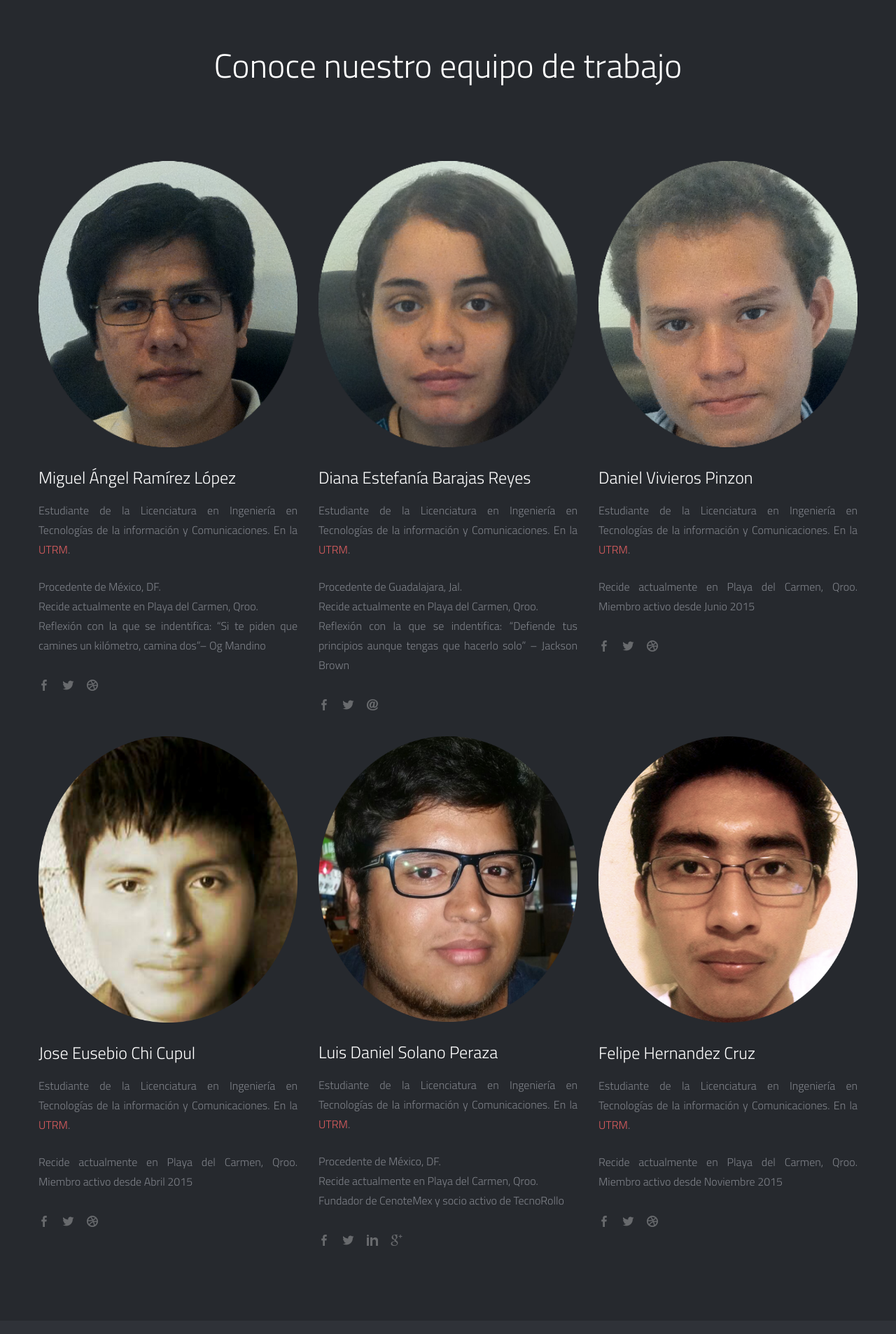
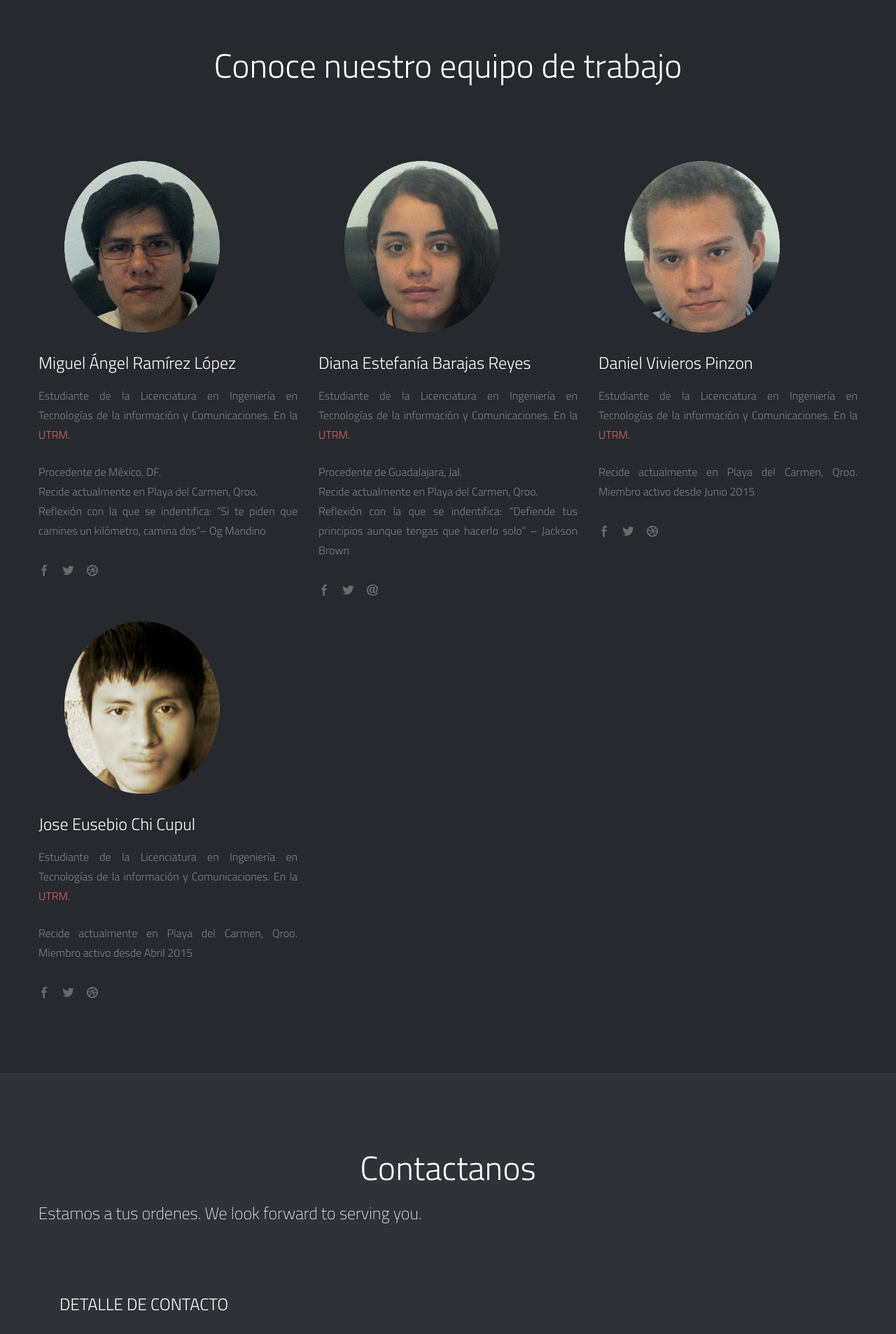
Before and after one commit to mikeangeloo/TecnoRollo, a PHP site: page / in a window 1280 px wide. Shown: the part 3360-5266 px from the top of the page at 70% size. Run offline with PHP 8.4, Linux system fonts and the light colour scheme; some libraries are stand-ins or nearby versions.

Commit message:
Nueva version

```diff
--- a/_include/css/main.css
+++ b/_include/css/main.css
@@ -34,6 +34,17 @@ body{
 
 
 a{
+	color:#DE5E60;
+	text-decoration: none;
+	cursor: pointer;
+
+	-webkit-transition: color 0.1s linear 0s;
+	   -moz-transition: color 0.1s linear 0s;
+		 -o-transition: color 0.1s linear 0s;
+		    transition: color 0.1s linear 0s;
+}
+
+.liespecial{
 	color:#DE5E60;
 	text-decoration: none;
 	cursor: pointer;
@@ -860,14 +871,16 @@ nav#menu #menu-nav li a:hover {
 }
 
 .image-wrap img {
-	width: 100%;
+	width: 60%;
+	margin-left: 10%;
 }
 
 .image-wrap  .hover-wrap {
 	position: absolute;
 	display: block;
-	width: 100%;
+	width: 60%;
 	height: 100%;
+	margin-left: 10%;
 
 	opacity: 0;
 	filter: alpha(opacity=0);
--- a/_include/css/responsive.css
+++ b/_include/css/responsive.css
@@ -396,8 +396,8 @@
   	only screen and (min-resolution: 2dppx) {
 
 		header #logo a {
-			background-image: url(../img/logo_@2x.png);
-			background-size: 96px 30px;
+			background-image: url(../img/TECNOROLLO2.png);
+			background-size: 96px auto;
 		}
 
 		.menu-nav {
@@ -409,4 +409,17 @@
 			background-image: url(../img/filter-icon_@2x.png);
 			background-size: 16px 16px;
 		}
+		img{
+			max-height: 50%;
+
+
+
+		}
+		#home-slider .slide-content{
+			font-size: 30px;
+		}
+
+
+
+
 	}
--- a/_include/js/main.js
+++ b/_include/js/main.js
@@ -170,6 +170,7 @@ BRUSHED.fancyBox = function(){
 
 		$(".fancybox").fancybox({
 				padding : 0,
+
 				beforeShow: function () {
 					this.title = $(this.element).attr('title');
 					this.title = '<h4>' + this.title + '</h4>' + '<p>' + $(this.element).parent().find('img').attr('alt') + '</p>';
--- a/_include/php/contact.php
+++ b/_include/php/contact.php
@@ -8,7 +8,7 @@ header('Cache-Control: no-cache, must-revalidate');
 header('Expires: Mon, 26 Jul 2015 05:00:00 GMT');
 header('Content-type: application/json');
 
-$admin_email = 'pc_evolution_pv@yahoo.com.mx'; // Your Email
+$admin_email = 'miguelangel87@tecnorrollo.com'; // Your Email
 $message_min_length = 5; // Min Message Length
 
 
--- a/index.html
+++ b/index.html
@@ -12,6 +12,16 @@
 <title>TecnoRollo | Tecnologías en Desarrollo</title>
 
 <meta name="description" content="Insert Your Site Description" />
+
+
+
+<meta property="og:image" content="_include/img/slider-images/img2.png"/>
+<meta property="og:image" content="_include/img/work/thumbs/commingsoon2.png"/>
+<meta property="og:image" content="_include/img/slider-images/img2.png"/>
+<meta property="og:image" content="_include/img/work/thumbs/GoogleCardboard.png">
+<meta property="og:image" content="_include/img/work/thumbs/mascota.png">
+<meta property="og:image" content="_include/img/slider-images/TECNOROLLO2.jpg"/>
+
 
 <!-- Mobile Specifics -->
 <meta name="viewport" content="width=device-width, initial-scale=1.0">
@@ -176,7 +186,7 @@
                                 <!-- Thumb Image and Description -->
                                 <img src="_include/img/work/thumbs/commingsoon2.png" alt="
                                 “RA Momentos Históricos”, tiene como finalidad recrear y mantener los momentos  más relevantes en la historia  de la Rivera Maya, utilizando tecnologías de Geolocalización, realidad aumentada y modelado 3D.
-                                El usuario podrá visualizar como fueron en todo su esplendor, los complejos arqueológicos tales como ruinas, centros ceremoniales, castillos, templos y pirámides."><div class="slide-content" id="alinear"><br>RA Momentos Historicos</div>
+                               "><div class="slide-content" id="alinear"><br>RA Momentos Historicos</div>
 
                             </li>
 
@@ -212,14 +222,12 @@
                             <!-- Item Project and Filter Name -->
                             <li class="item-thumbs special3 photography">
                                 <!-- Fancybox Media - Gallery Enabled - Title - Link to Video -->
-                                <a class="hover-wrap fancybox" data-fancybox-group="gallery" title="Mobile App My Healthy Friend" href="_include/img/work/full/friend.png">
+                                <a class="hover-wrap fancybox" data-fancybox-group="gallery" title="Mobile App My Healthy Friend" href="_include/img/work/full/friend2.png">
                                     <span class="overlay-img"></span>
                                     <span class="overlay-img-thumb font-icon-plus"></span>
                                 </a>
                                 <!-- Thumb Image and Description -->
-                                <img src="_include/img/work/thumbs/mascota.png" alt="Con esta aplicación, podrá llevar al día y tener todo anotado con respecto al cuidado de tu mascota. “My Healthy Friend” es una aplicación diseñada para revisar la salud de tu mascota.
-
-                                De este modo podrás anotar todas las citas con el veterinarios, su calendario de vacunas, las medicinas que han de tomar,  alergias o alimento especial de tus mascotas.">
+                                <img src="_include/img/work/thumbs/mascota.png" alt="“My Healthy Friend” es una aplicación diseñada para la agenda de salud de tu mascota. De este modo podrás anotar todas las citas con el veterinario, su calendario de vacunas, las medicinas que han de tomar,  alergias o alimento especial de tus mascotas.">
                                 <div class="slide-content" id="alinear"><br>Mobile App My Healthy Friend</div>
                             </li>
                             <!-- End Item Project -->
@@ -413,7 +421,7 @@
             <div class="image-wrap">
                 <div class="hover-wrap">
                     <span class="overlay-img"></span>
-                    <span class="overlay-text-thumb">Senior Manager/Fundador</span>
+                    <span class="overlay-text-thumb">3D Modeling Specialist/Fundador</span>
                 </div>
                 <img src="_include/img/profile/daniel.png" alt="Jose Eusebio">
             </div>
@@ -443,7 +451,7 @@
             <div class="image-wrap">
                 <div class="hover-wrap">
                     <span class="overlay-img"></span>
-                    <span class="overlay-text-thumb">System Analyst</span>
+                    <span class="overlay-text-thumb">System Analyst/Fundador</span>
                 </div>
                 <img src="_include/img/profile/eusebio.png" alt="Jose Eusebio">
             </div>
@@ -466,61 +474,9 @@
         </div>
         <!-- End Profile -->
 
-        <!-- Start Profile -->
-        <div class="span4 profile">
-            <div class="image-wrap">
-                <div class="hover-wrap">
-                    <span class="overlay-img"></span>
-                    <span class="overlay-text-thumb">IT Manager | Socio</span>
-                </div>
-                <img  src="_include/img/profile/solano2.png"  alt="Daniel Solano" >
-            </div>
-            <h3 class="profile-name">Luis Daniel Solano Peraza</h3>
-            <p class="profile-description">Estudiante de la Licenciatura en Ingeniería en Tecnologías de la información y Comunicaciones. En la <a href="http://www.utrivieramaya.edu.mx/">UTRM</a>.</p>
-            <p>Procedente de México, DF.
-            <br>Recide actualmente en Playa del Carmen, Qroo.
 
-            <br>Fundador de CenoteMex y socio activo de TecnoRollo</p>
 
-            <div class="social">
-                <ul class="social-icons">
-                    <li><a href="https://www.facebook.com/dann.wolfs?fref=ts"><i class="font-icon-social-facebook"></i></a></li>
-                    <li><a href="#"><i class="font-icon-social-twitter"></i></a></li>
-                    <li><a href="#"><i class="font-icon-social-linkedin"></i></a></li>
-                    <li><a href="#"><i class="font-icon-social-google-plus"></i></a></li>
 
-                </ul>
-            </div>
-        </div>
-        <!-- End Profile -->
-
-        <!-- Start Profile -->
-        <div class="span4 profile">
-            <div class="image-wrap">
-                <div class="hover-wrap">
-                    <span class="overlay-img"></span>
-                    <span class="overlay-text-thumb">Senior Manager</span>
-                </div>
-                <img src="_include/img/profile/felipe.png" alt="Felipe Cruz">
-            </div>
-            <h3 class="profile-name">Felipe Hernandez Cruz</h3>
-            <p class="profile-description">Estudiante de la Licenciatura en Ingeniería en Tecnologías de la información y Comunicaciones. En la
-                <a href="http://www.utrivieramaya.edu.mx/">UTRM</a>.</p>
-            <p>Recide actualmente en Playa del Carmen, Qroo.
-
-            Miembro activo desde Noviembre 2015
-            </p>
-
-            <div class="social">
-                <ul class="social-icons">
-                    <li><a href="https://www.facebook.com/felipe.hernandezcruz.79?fref=ts"><i class="font-icon-social-facebook"></i></a></li>
-                    <li><a href="#"><i class="font-icon-social-twitter"></i></a></li>
-                    <li><a href="#"><i class="font-icon-social-dribbble"></i></a></li>
-
-                </ul>
-            </div>
-        </div>
-        <!-- End Profile -->
 
 
 
@@ -556,7 +512,7 @@
     <!-- End Title Page -->
 
     <!-- Contact Form -->
-    <div class="row">
+            <!-- <div class="row">
             	<div class="span9">
 
                 	<form id="contact-form" class="contact-form" action="#">
@@ -578,13 +534,13 @@
                         </div>
                     </form>
 
-        </div>
+                </div> -->
 
         <div class="span3">
         	<div class="contact-details">
         		<h3>Detalle de contacto</h3>
                 <ul>
-                    <li><a href="#">tecnorollo@sourcing.net</a></li>
+                    <li class="liespecial">soporte@tecnorrollo.com</li>
                     <li>(984) 184-38-36</li>
                     <li>
                         Calle en Avenida paseo del Mayab N°4000, región 79.
```
Also changed, not shown: _include/img/profile/felipe.png (deleted), _include/img/profile/solano2.png (deleted), _include/img/work/full/friend.png (deleted). Lines whose indentation alone changed are shown as unchanged.
